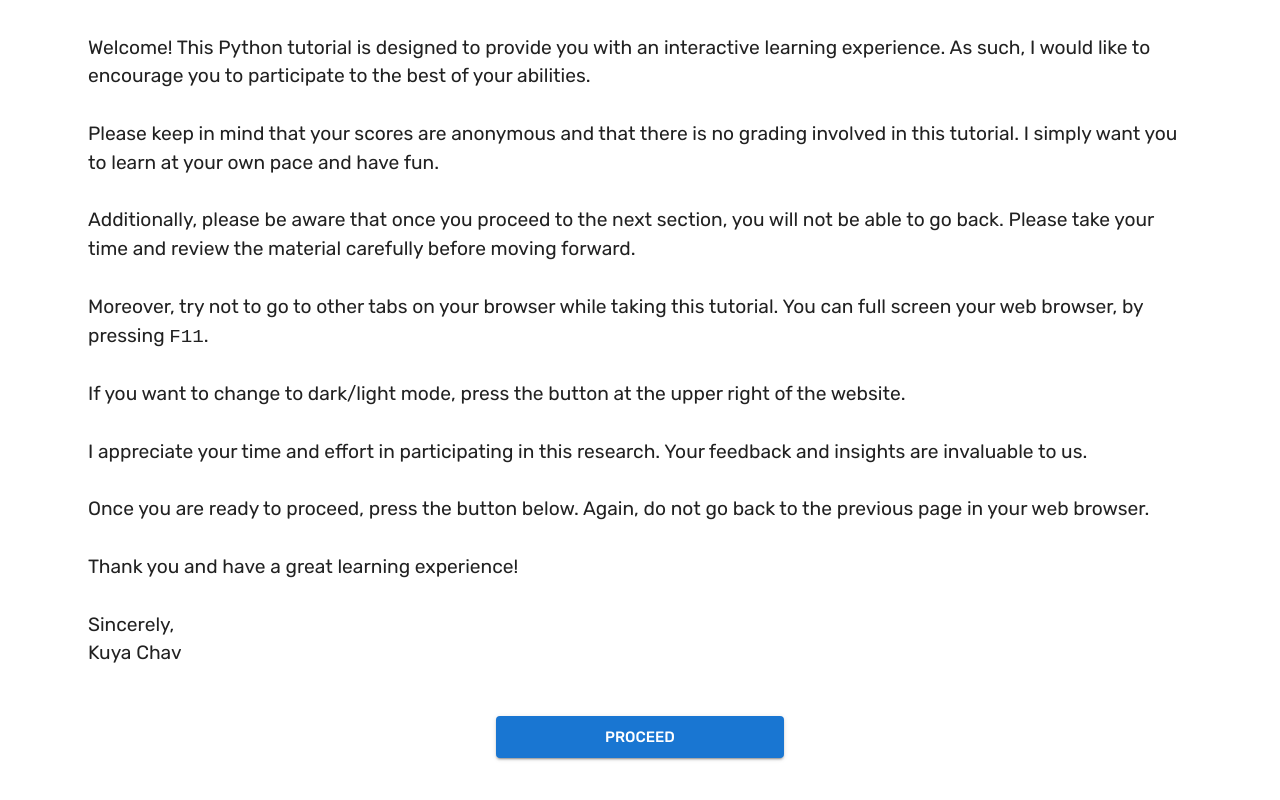
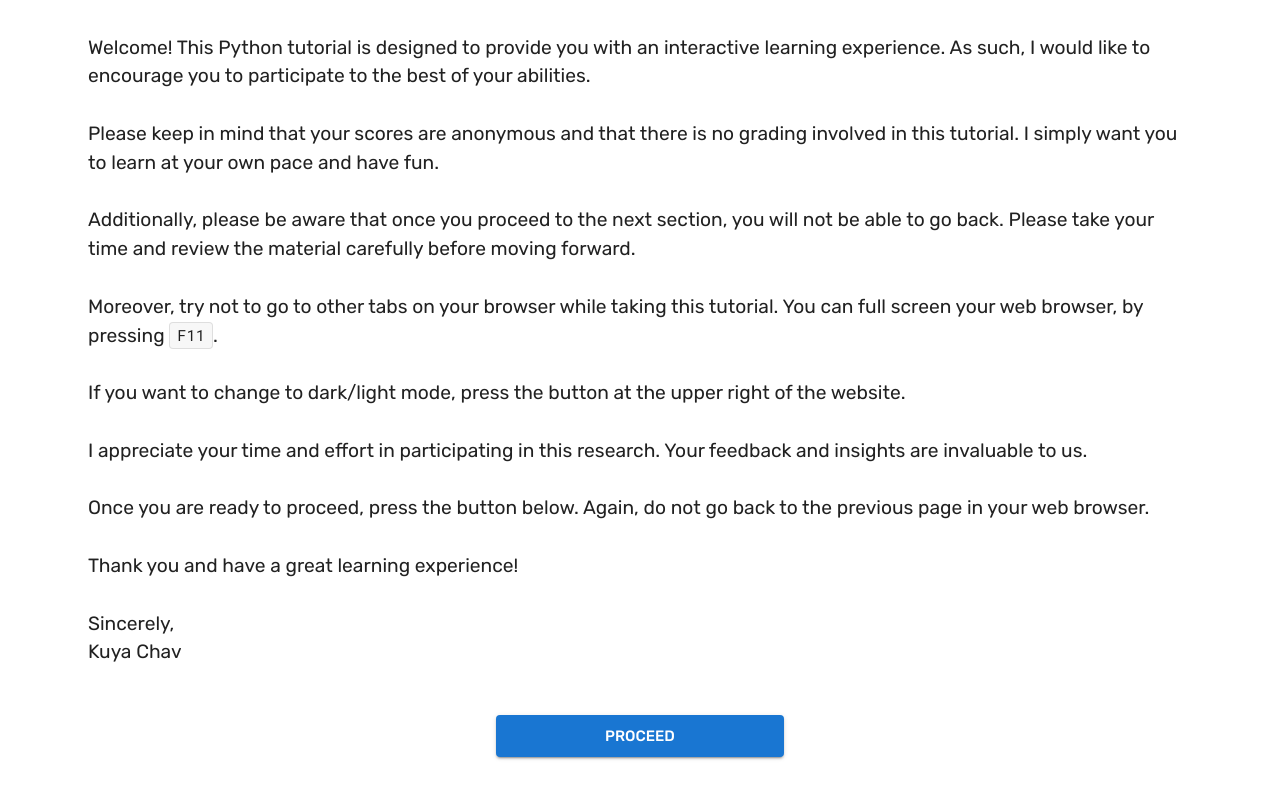
Before and after one commit to chaviotics/python-thesis-control, a React (Vite) app in the folder client/: page / in a window 1280 px wide. Shown: the part 1792-2592 px from the top of the page. Built offline with nearby package versions, Linux system fonts and the light colour scheme.

Commit message:
override code tag styling

```diff
--- /dev/null
+++ b/client/src/App.css
@@ -0,0 +1,13 @@
+@import url('https://fonts.googleapis.com/css2?family=Roboto+Mono:wght@300;400;500;600;700&display=swap');
+
+code {
+  font-family: 'Roboto Mono', monospace;
+  font-style: normal;
+  font-size: 80%;
+  font-weight: 400;
+  line-height: 1.5;
+  background-color: #f7f7f7;
+  border-radius: 4px;
+  padding: 0.2rem 0.5rem;
+  box-shadow: inset 0 0 0 1px rgba(0, 0, 0, 0.1);
+}
--- a/client/src/App.jsx
+++ b/client/src/App.jsx
@@ -1,5 +1,5 @@
 import { useState } from 'react';
-import HomePage from './pages/HomePage/HomePage';
+import './App.css';
 import { Link, Routes, Route } from 'react-router-dom';
 import {
   Box,
@@ -11,6 +11,7 @@ import {
 import { Brightness4, Brightness7 } from '@mui/icons-material';
 
 // Pages
+import HomePage from './pages/HomePage/HomePage';
 import WhatIsPython from './pages/Introduction/WhatIsPython';
 import HelloWorld from './pages/Introduction/HelloWorld';
 import Comment from './pages/Introduction/Comment';
--- a/client/src/pages/ConditionalStatements/ConditionalStatements.jsx
+++ b/client/src/pages/ConditionalStatements/ConditionalStatements.jsx
@@ -188,8 +188,8 @@ function CodeOutput1() {
           overflow: 'auto',
         }}
       >
-        <Typography>
-          <code>You are old enough to vote.</code>
+        <Typography fontFamily="monospace">
+          You are old enough to vote.
         </Typography>
       </Box>
     </Box>
@@ -240,8 +240,8 @@ function CodeOutput2() {
           overflow: 'auto',
         }}
       >
-        <Typography>
-          <code>You are not old enough to vote.</code>
+        <Typography fontFamily="monospace">
+          You are not old enough to vote.
         </Typography>
       </Box>
     </Box>
@@ -294,8 +294,8 @@ function CodeOutput3() {
           overflow: 'auto',
         }}
       >
-        <Typography>
-          <code>You are an adult but not old enough to drink.</code>
+        <Typography fontFamily="monospace">
+          You are an adult but not old enough to drink.
         </Typography>
       </Box>
     </Box>
--- a/client/src/pages/DataTypes/DataTypes.jsx
+++ b/client/src/pages/DataTypes/DataTypes.jsx
@@ -131,7 +131,7 @@ function TypeFunc() {
   return (
     <Container>
       <Typography mt="7rem" textAlign="center" variant="h2">
-        <code>Type()</code> Function
+        <code>type()</code> Function
       </Typography>
       <Typography sx={{ mt: '2rem', mb: '1rem' }}>
         In Python, you can check of the type of the value by using the built-in
--- a/client/src/pages/Introduction/HelloWorld.jsx
+++ b/client/src/pages/Introduction/HelloWorld.jsx
@@ -63,15 +63,9 @@ function OutputBox() {
           overflow: 'auto',
         }}
       >
-        <Typography>
-          <code>Hello, World!</code>
-        </Typography>
-        <Typography>
-          <code>3</code>
-        </Typography>
-        <Typography>
-          <code>False</code>
-        </Typography>
+        <Typography fontFamily="monospace">Hello, World!</Typography>
+        <Typography fontFamily="monospace">3</Typography>
+        <Typography fontFamily="monospace">False</Typography>
       </Box>
     </Box>
   );
--- a/client/src/pages/Variables/Variable.jsx
+++ b/client/src/pages/Variables/Variable.jsx
@@ -100,12 +100,8 @@ print(type(name))
             overflow: 'auto',
           }}
         >
-          <Typography>
-            <code>{`<class 'int'>`}</code>
-          </Typography>
-          <Typography>
-            <code>{`<class 'str'>`}</code>
-          </Typography>
+          <Typography fontFamily="monospace">{`<class 'int'>`}</Typography>
+          <Typography fontFamily="monospace">{`<class 'str'>`}</Typography>
         </Box>
       </Box>
     </Container>
```
